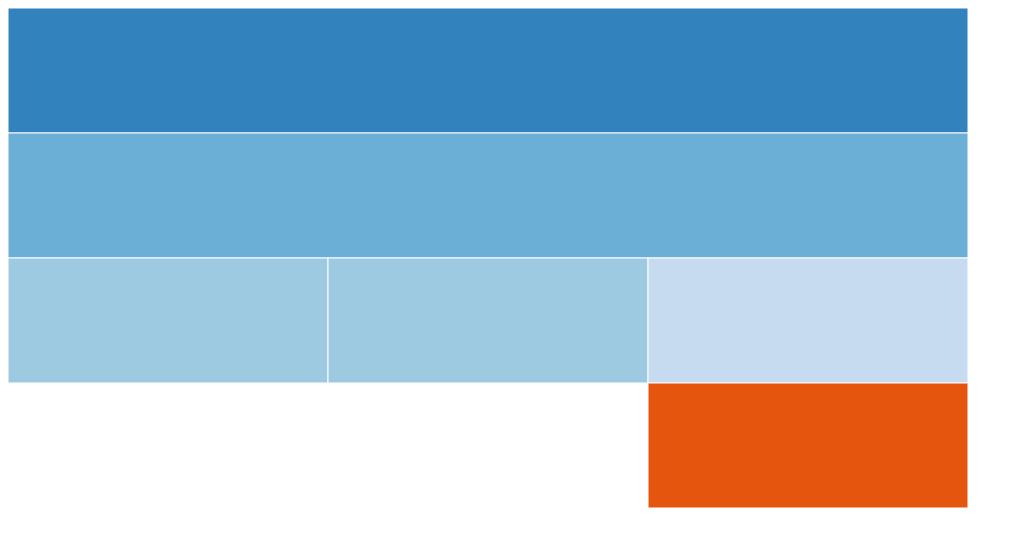
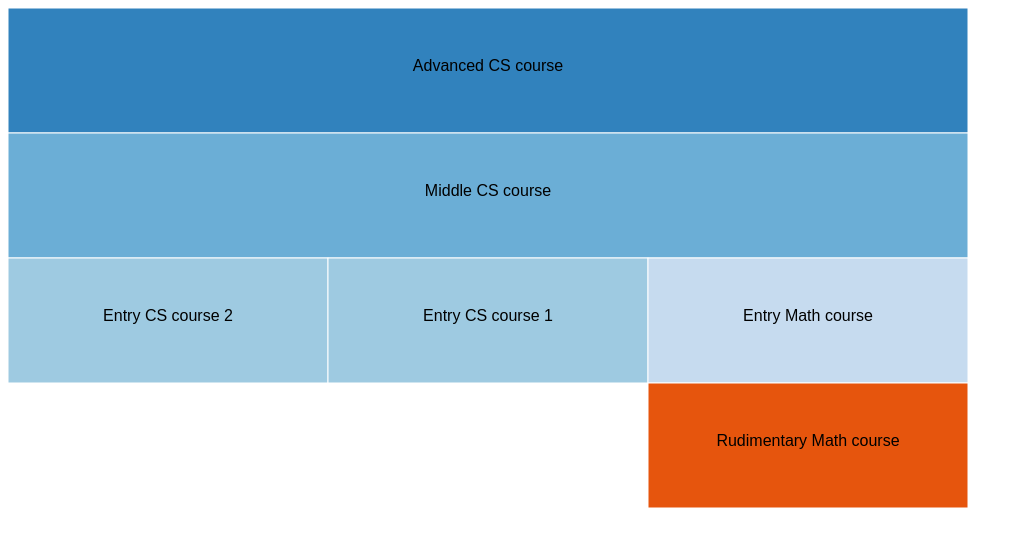
Before and after one commit to joshcaron/PrereqMe-Node, a plain HTML site: page icicle.html in a window 1280 px wide. Shown: the whole page, without its empty margins (0-1023 px from the left). Drawn offline with nearby package versions, Linux system fonts and the light colour scheme.

Commit message:
Labels - and they move with transitions

```diff
--- a/icicle.html
+++ b/icicle.html
@@ -4,6 +4,10 @@
 
 rect {
   stroke: #fff;
+}
+
+.label{
+    font-family: sans-serif;
 }
 
 </style>
@@ -44,35 +48,48 @@ var svg = d3.select("body").append("svg")
     .attr("width", width)
     .attr("height", height);
 
-var rect = svg.selectAll("rect");
+var rects, labels;
 
 d3.json("dummy_api_response.json", function(error, json) {
   json.root.color = color.shift();
   courses.set(id(json.root), json.root);
   json.coreqs .forEach(function(d){ courses.set(id(d), d); });
   json.prereqs.forEach(function(d){ courses.set(id(d), d); });
-  console.log(courses)
-  rect = rect
-      .data(partition(json.root))
-    .enter().append("rect")
+
+  var sel = svg.selectAll("rect")
+    .data(partition(json.root))
+    .enter();
+
+    rects = sel.append("rect")
       .attr("x", function(d) { return x(d.x); })
       .attr("y", function(d) { return y(d.y); })
       .attr("width", function(d) { return x(d.dx); })
       .attr("height", function(d) { return y(d.dy); })
       .attr("fill", function(d) { return d.color; })
       .on("click", clicked);
+
+    labels = sel.append("text")
+      .attr("transform", function(d){return "translate("+x(d.x+d.dx/2)+","+y(d.y+d.dy/2)+")"})
+      .attr("class", "label")
+      .attr("text-anchor", "middle")
+      .text(function(d){return d.name});
+
 });
 
 function clicked(d) {
   x.domain([d.x, d.x + d.dx]);
   y.domain([d.y, 1]).range([d.y ? 20 : 0, height]);
 
-  rect.transition()
+  rects.transition()
       .duration(750)
       .attr("x", function(d) { return x(d.x); })
       .attr("y", function(d) { return y(d.y); })
       .attr("width", function(d) { return x(d.x + d.dx) - x(d.x); })
       .attr("height", function(d) { return y(d.y + d.dy) - y(d.y); });
+
+  labels.transition()
+      .duration(750)
+      .attr("transform", function(d){return "translate("+x(d.x+d.dx/2)+","+y(d.y+d.dy/2)+")"})
 }
 
 </script>
```
